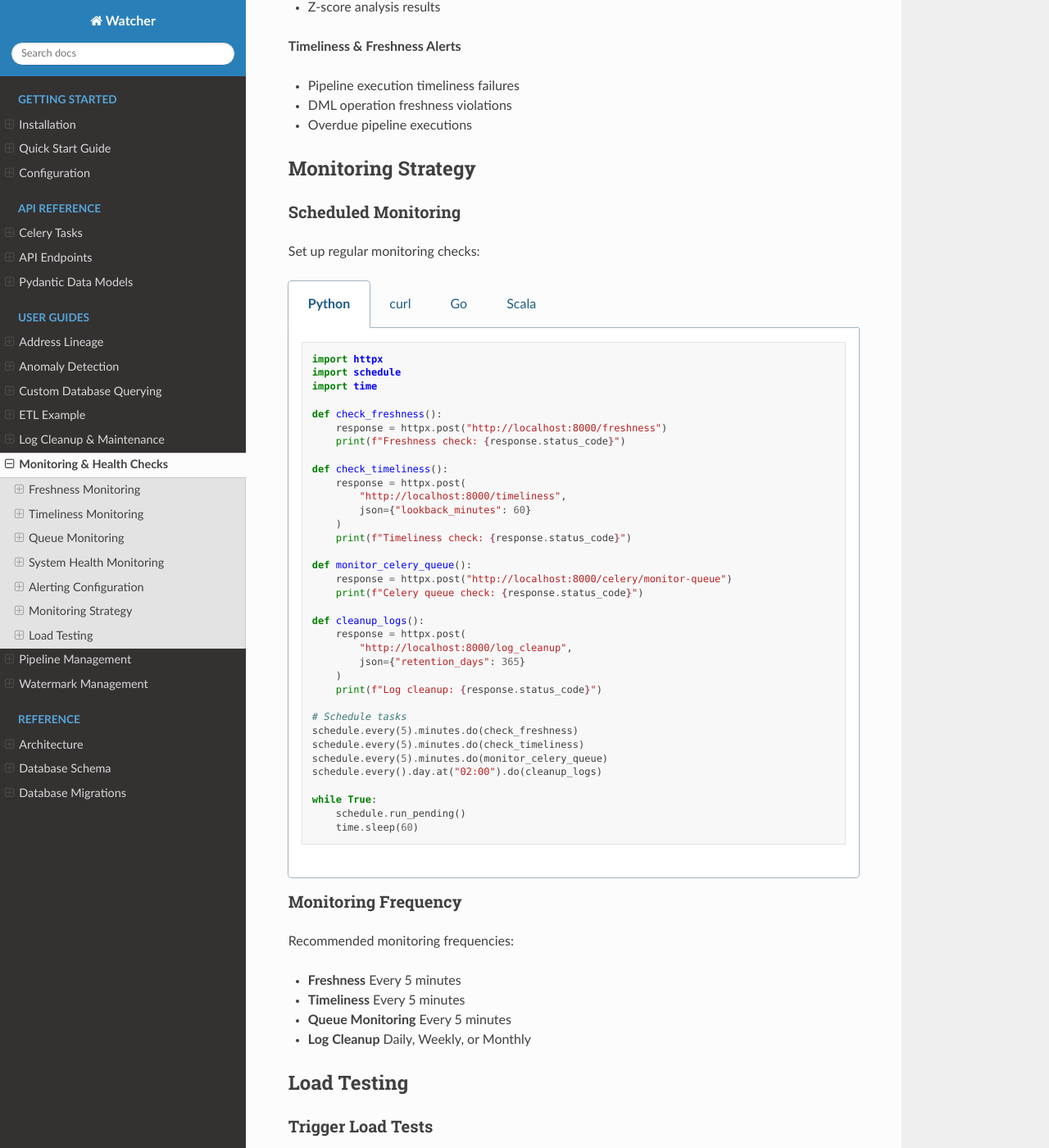
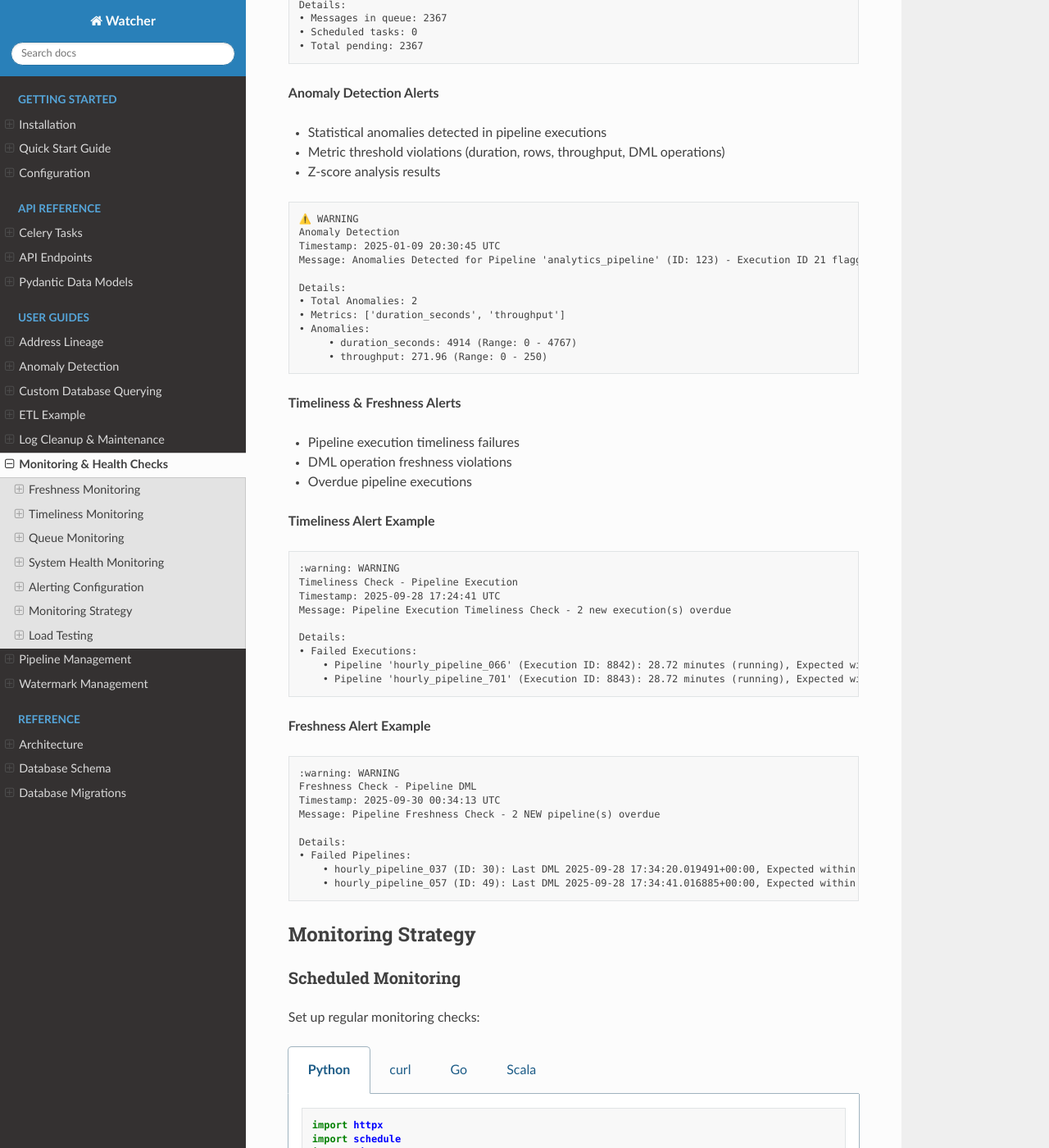
Before and after one commit to cmgoffena13/etl-watcher, a Sphinx documentation site: the page built from docs/guides/monitoring.rst, in a window 1280 px wide and 1400 px high, scrolled down 5950 px. Shown: the whole window at 82% size. Built offline with Sphinx 7.4.7 and the Read the Docs theme 3.1.0, drawn with Linux system fonts in a browser that asks for light colours; some of the changed text lies outside the part shown.

Commit message:
adding in alert examples

```diff
--- a/docs/guides/monitoring.rst
+++ b/docs/guides/monitoring.rst
@@ -453,17 +453,71 @@ Alert Types
 - Queue depth exceeds thresholds (WARNING: 50+, CRITICAL: 100+)
 - Worker status and task processing issues
 
+.. code-block:: text
+
+   🚨 CRITICAL
+   Celery Queue Alert
+   Timestamp: 2025-09-28 06:04:26 UTC
+   Message: Queue has 2367 pending tasks
+
+   Details:
+   • Messages in queue: 2367
+   • Scheduled tasks: 0
+   • Total pending: 2367
+
 **Anomaly Detection Alerts**
 
 - Statistical anomalies detected in pipeline executions
 - Metric threshold violations (duration, rows, throughput, DML operations)
 - Z-score analysis results
 
+.. code-block:: text
+
+   ⚠️ WARNING
+   Anomaly Detection
+   Timestamp: 2025-01-09 20:30:45 UTC
+   Message: Anomalies Detected for Pipeline 'analytics_pipeline' (ID: 123) - Execution ID 21 flagged
+
+   Details:
+   • Total Anomalies: 2
+   • Metrics: ['duration_seconds', 'throughput']
+   • Anomalies:
+   	• duration_seconds: 4914 (Range: 0 - 4767)
+   	• throughput: 271.96 (Range: 0 - 250)
+
 **Timeliness & Freshness Alerts**
 
 - Pipeline execution timeliness failures
 - DML operation freshness violations
 - Overdue pipeline executions
+
+**Timeliness Alert Example**
+
+.. code-block:: text
+
+   :warning: WARNING
+   Timeliness Check - Pipeline Execution
+   Timestamp: 2025-09-28 17:24:41 UTC
+   Message: Pipeline Execution Timeliness Check - 2 new execution(s) overdue
+
+   Details:
+   • Failed Executions:
+       • Pipeline 'hourly_pipeline_066' (Execution ID: 8842): 28.72 minutes (running), Expected within 15 minutes (child config)
+       • Pipeline 'hourly_pipeline_701' (Execution ID: 8843): 28.72 minutes (running), Expected within 15 minutes (child config)
+
+**Freshness Alert Example**
+
+.. code-block:: text
+
+   :warning: WARNING
+   Freshness Check - Pipeline DML
+   Timestamp: 2025-09-30 00:34:13 UTC
+   Message: Pipeline Freshness Check - 2 NEW pipeline(s) overdue
+
+   Details:
+   • Failed Pipelines:
+       • hourly_pipeline_037 (ID: 30): Last DML 2025-09-28 17:34:20.019491+00:00, Expected within 6 hours
+       • hourly_pipeline_057 (ID: 49): Last DML 2025-09-28 17:34:41.016885+00:00, Expected within 6 hours
 
 Monitoring Strategy
 -------------------
```
Also changed, not shown: 5 other files.
